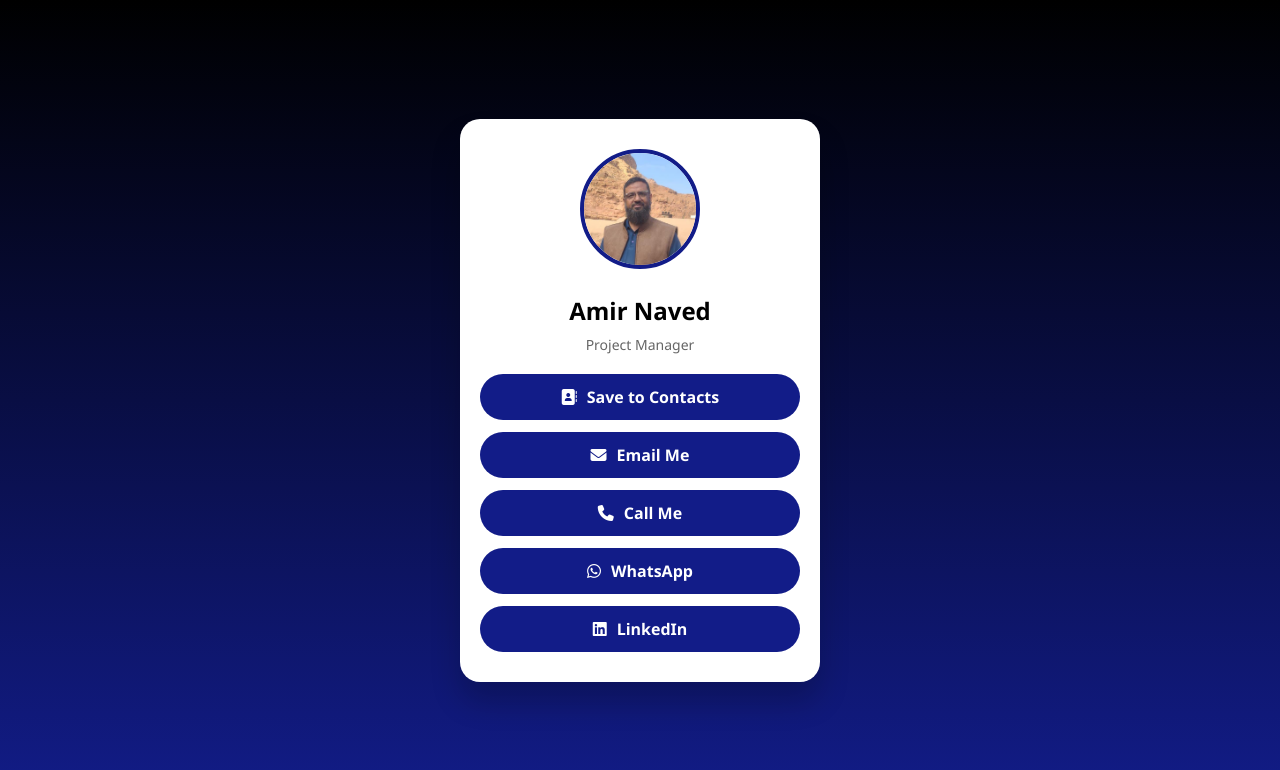
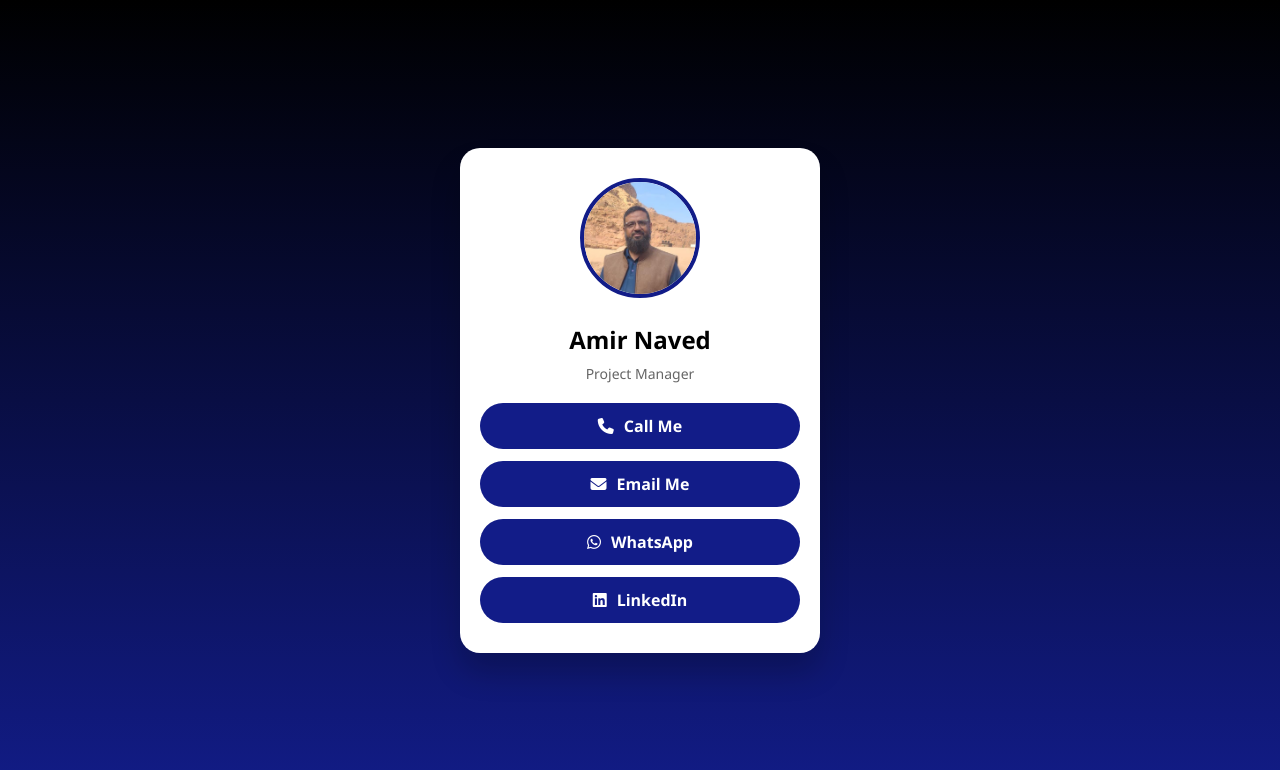
Before and after one commit to maryam-amir-2/digitalcard, a plain HTML site: page index.html in a window 1280 px wide. Drawn offline with Linux system fonts and the light colour scheme.

Commit message:
Update index.html

```diff
--- a/index.html
+++ b/index.html
@@ -15,11 +15,9 @@
       <p class="job-title">Project Manager</p>
 
       <div class="button-list">
-        <a href="#" class="btn"><i class="fas fa-address-book"></i> Save to Contacts</a>
+        <a href="tel:+966548426181" class="btn"><i class="fas fa-phone"></i> Call Me</a>
 
         <a href="https://mail.google.com/mail/?view=cm&fs=1&to=maryamir74774@gmail.com" target="_blank" class = "btn email-button"><i class="fas fa-envelope"></i> Email Me</a>
-
-        <a href="tel:+966548426181" class="btn"><i class="fas fa-phone"></i> Call Me</a>
 
         <a href="https://wa.me/966548426281" target="_blank" class="btn"><i class="fab fa-whatsapp"></i> WhatsApp</a>
 
```
